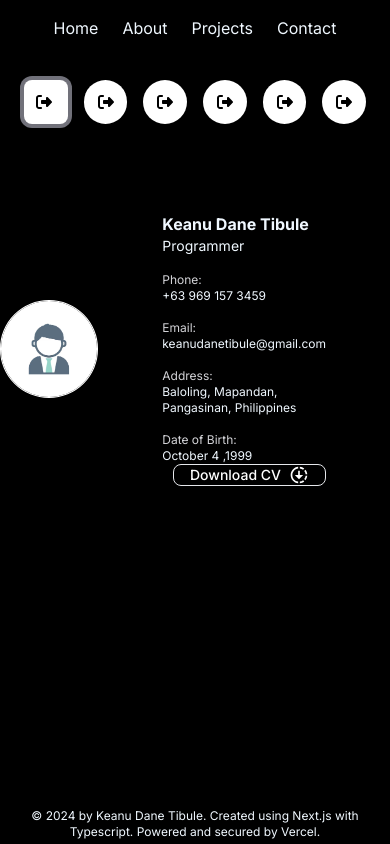
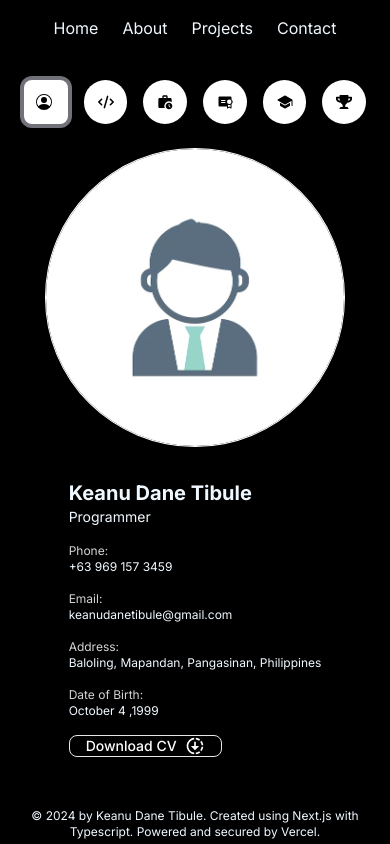
Before and after one commit to Keanu-Tibule/website-resume, a Next.js app: page /pages/about in a window 390 px wide. Built offline with nearby package versions, Linux system fonts and the light colour scheme.

Commit message:
AboutStack Creation - changed AboutSidebar icons - improved responsiveness of AboutCard - created AboutStack - installed devicons

```diff
--- a/package.json
+++ b/package.json
@@ -12,6 +12,7 @@
     "flowbite-react": "^0.9.0",
     "next": "14.2.3",
     "react": "^18",
+    "react-devicons": "^2.16.2",
     "react-dom": "^18"
   },
   "devDependencies": {
--- a/src/app/components/AboutCard.tsx
+++ b/src/app/components/AboutCard.tsx
@@ -12,12 +12,12 @@ const AboutCard = () => {
     }
   return (
     <>
-      <div className="flex flex-row items-center justify-center">
+      <div className="flex flex-col md:flex-row items-center justify-center">
         <div>
           <Image src={testPic} width={300} height={300} style={imageStyle} alt="Profile Picture" />
         </div>
-        <div className="flex flex-col p-8 m-8">
-          <h2 className="text-l md:text-2xl lg:text-4xl font-bold">
+        <div className="flex flex-col py-8 px-4 md:p-8 md:m-8">
+          <h2 className="text-xl md:text-3xl lg:text-5xl font-bold">
             Keanu Dane Tibule
           </h2>
           <h3 className="text-sm md:text-xl lg:text-2xl">Programmer</h3>
@@ -44,9 +44,9 @@ const AboutCard = () => {
           <h4 className="text-zinc-300 text-xs md:text-lg lg:text-xl mt-4">
             Date of Birth:
           </h4>
-          <div className="flow-root flex-row ">
-            <h4 className="text-xs md:text-lg lg:text-xl float-left">October 4 ,1999</h4>
-            <Button className="float-right hover:bg-zinc-900">
+          <div className="flow-root flex-col md:flex-row ">
+            <h4 className="text-xs md:text-lg lg:text-xl float-none md:float-left">October 4 ,1999</h4>
+            <Button className="float-none md:float-right hover:bg-zinc-900 mt-4 md:-mt-2">
                 Download CV
                 <MdDownloading className="ml-2 h-5 w-5"/>
             </Button>
--- a/src/app/components/AboutSidebar.tsx
+++ b/src/app/components/AboutSidebar.tsx
@@ -1,4 +1,10 @@
 import React from "react";
+import { BsPersonCircle } from "react-icons/bs";
+import { FaCode } from "react-icons/fa6";
+import { MdWorkHistory } from "react-icons/md";
+import { PiCertificateFill } from "react-icons/pi";
+import { IoSchool } from "react-icons/io5";
+import { FaTrophy } from "react-icons/fa";
 
 interface AboutSidebarProps {
   activeSection: string;
@@ -25,9 +31,7 @@ const AboutSidebar: React.FC<AboutSidebarProps> = ({
             transition-all duration-300 group-hover:justify-start
             group-hover:px-3`}
           >
-            <svg className="w-4 h-4" viewBox="0 0 512 512" fill="black">
-              <path d="M377.9 105.9L500.7 228.7c7.2 7.2 11.3 17.1 11.3 27.3s-4.1 20.1-11.3 27.3L377.9 406.1c-6.4 6.4-15 9.9-24 9.9c-18.7 0-33.9-15.2-33.9-33.9l0-62.1-128 0c-17.7 0-32-14.3-32-32l0-64c0-17.7 14.3-32 32-32l128 0 0-62.1c0-18.7 15.2-33.9 33.9-33.9c9 0 17.6 3.6 24 9.9zM160 96L96 96c-17.7 0-32 14.3-32 32l0 256c0 17.7 14.3 32 32 32l64 0c17.7 0 32 14.3 32 32s-14.3 32-32 32l-64 0c-53 0-96-43-96-96L0 128C0 75 43 32 96 32l64 0c17.7 0 32 14.3 32 32s-14.3 32-32 32z"></path>
-            </svg>
+            <BsPersonCircle color="black"/>
           </div>
 
           <div
@@ -51,9 +55,7 @@ const AboutSidebar: React.FC<AboutSidebarProps> = ({
             transition-all duration-300 group-hover:justify-start
             group-hover:px-3`}
           >
-            <svg className="w-4 h-4" viewBox="0 0 512 512" fill="black">
-              <path d="M377.9 105.9L500.7 228.7c7.2 7.2 11.3 17.1 11.3 27.3s-4.1 20.1-11.3 27.3L377.9 406.1c-6.4 6.4-15 9.9-24 9.9c-18.7 0-33.9-15.2-33.9-33.9l0-62.1-128 0c-17.7 0-32-14.3-32-32l0-64c0-17.7 14.3-32 32-32l128 0 0-62.1c0-18.7 15.2-33.9 33.9-33.9c9 0 17.6 3.6 24 9.9zM160 96L96 96c-17.7 0-32 14.3-32 32l0 256c0 17.7 14.3 32 32 32l64 0c17.7 0 32 14.3 32 32s-14.3 32-32 32l-64 0c-53 0-96-43-96-96L0 128C0 75 43 32 96 32l64 0c17.7 0 32 14.3 32 32s-14.3 32-32 32z"></path>
-            </svg>
+            <FaCode color="black"/>
           </div>
 
           <div
@@ -77,9 +79,7 @@ const AboutSidebar: React.FC<AboutSidebarProps> = ({
             transition-all duration-300 group-hover:justify-start
             group-hover:px-3`}
           >
-            <svg className="w-4 h-4" viewBox="0 0 512 512" fill="black">
-              <path d="M377.9 105.9L500.7 228.7c7.2 7.2 11.3 17.1 11.3 27.3s-4.1 20.1-11.3 27.3L377.9 406.1c-6.4 6.4-15 9.9-24 9.9c-18.7 0-33.9-15.2-33.9-33.9l0-62.1-128 0c-17.7 0-32-14.3-32-32l0-64c0-17.7 14.3-32 32-32l128 0 0-62.1c0-18.7 15.2-33.9 33.9-33.9c9 0 17.6 3.6 24 9.9zM160 96L96 96c-17.7 0-32 14.3-32 32l0 256c0 17.7 14.3 32 32 32l64 0c17.7 0 32 14.3 32 32s-14.3 32-32 32l-64 0c-53 0-96-43-96-96L0 128C0 75 43 32 96 32l64 0c17.7 0 32 14.3 32 32s-14.3 32-32 32z"></path>
-            </svg>
+            <MdWorkHistory color="black"/>
           </div>
 
           <div
@@ -103,9 +103,7 @@ const AboutSidebar: React.FC<AboutSidebarProps> = ({
             transition-all duration-300 group-hover:justify-start
             group-hover:px-3`}
           >
-            <svg className="w-4 h-4" viewBox="0 0 512 512" fill="black">
-              <path d="M377.9 105.9L500.7 228.7c7.2 7.2 11.3 17.1 11.3 27.3s-4.1 20.1-11.3 27.3L377.9 406.1c-6.4 6.4-15 9.9-24 9.9c-18.7 0-33.9-15.2-33.9-33.9l0-62.1-128 0c-17.7 0-32-14.3-32-32l0-64c0-17.7 14.3-32 32-32l128 0 0-62.1c0-18.7 15.2-33.9 33.9-33.9c9 0 17.6 3.6 24 9.9zM160 96L96 96c-17.7 0-32 14.3-32 32l0 256c0 17.7 14.3 32 32 32l64 0c17.7 0 32 14.3 32 32s-14.3 32-32 32l-64 0c-53 0-96-43-96-96L0 128C0 75 43 32 96 32l64 0c17.7 0 32 14.3 32 32s-14.3 32-32 32z"></path>
-            </svg>
+            <PiCertificateFill color="black"/>
           </div>
 
           <div
@@ -129,9 +127,7 @@ const AboutSidebar: React.FC<AboutSidebarProps> = ({
             transition-all duration-300 group-hover:justify-start
             group-hover:px-3`}
           >
-            <svg className="w-4 h-4" viewBox="0 0 512 512" fill="black">
-              <path d="M377.9 105.9L500.7 228.7c7.2 7.2 11.3 17.1 11.3 27.3s-4.1 20.1-11.3 27.3L377.9 406.1c-6.4 6.4-15 9.9-24 9.9c-18.7 0-33.9-15.2-33.9-33.9l0-62.1-128 0c-17.7 0-32-14.3-32-32l0-64c0-17.7 14.3-32 32-32l128 0 0-62.1c0-18.7 15.2-33.9 33.9-33.9c9 0 17.6 3.6 24 9.9zM160 96L96 96c-17.7 0-32 14.3-32 32l0 256c0 17.7 14.3 32 32 32l64 0c17.7 0 32 14.3 32 32s-14.3 32-32 32l-64 0c-53 0-96-43-96-96L0 128C0 75 43 32 96 32l64 0c17.7 0 32 14.3 32 32s-14.3 32-32 32z"></path>
-            </svg>
+            <IoSchool color="black"/>
           </div>
 
           <div
@@ -155,9 +151,7 @@ const AboutSidebar: React.FC<AboutSidebarProps> = ({
             transition-all duration-300 group-hover:justify-start
             group-hover:px-3`}
           >
-            <svg className="w-4 h-4" viewBox="0 0 512 512" fill="black">
-              <path d="M377.9 105.9L500.7 228.7c7.2 7.2 11.3 17.1 11.3 27.3s-4.1 20.1-11.3 27.3L377.9 406.1c-6.4 6.4-15 9.9-24 9.9c-18.7 0-33.9-15.2-33.9-33.9l0-62.1-128 0c-17.7 0-32-14.3-32-32l0-64c0-17.7 14.3-32 32-32l128 0 0-62.1c0-18.7 15.2-33.9 33.9-33.9c9 0 17.6 3.6 24 9.9zM160 96L96 96c-17.7 0-32 14.3-32 32l0 256c0 17.7 14.3 32 32 32l64 0c17.7 0 32 14.3 32 32s-14.3 32-32 32l-64 0c-53 0-96-43-96-96L0 128C0 75 43 32 96 32l64 0c17.7 0 32 14.3 32 32s-14.3 32-32 32z"></path>
-            </svg>
+            <FaTrophy color="black"/>
           </div>
 
           <div
--- a/src/app/components/AboutStack.tsx
+++ b/src/app/components/AboutStack.tsx
@@ -1,8 +1,70 @@
-import React from 'react'
+import React from "react";
+import MarkdownOriginal from "react-devicons/markdown/original";
+import Html5Original from "react-devicons/html5/original";
+import Css3Original from "react-devicons/css3/original";
+import TailwindcssPlain from "react-devicons/tailwindcss/original";
+import BootstrapOriginalWordmark from "react-devicons/bootstrap/original-wordmark";
+import JavascriptPlain from "react-devicons/javascript/plain";
+import TypescriptPlain from "react-devicons/typescript/plain";
+import PhpPlain from "react-devicons/php/plain";
+import ReactOriginalWordmark from "react-devicons/react/original-wordmark";
+import NextjsOriginal from "react-devicons/nextjs/original-wordmark";
+import NpmOriginalWordmark from "react-devicons/npm/original-wordmark";
+import JavaOriginalWordmark from "react-devicons/java/original-wordmark";
+import CsharpOriginal from "react-devicons/csharp/original";
+import CplusplusOriginal from "react-devicons/cplusplus/original";
+import DotnetcoreOriginal from "react-devicons/dotnetcore/original";
+import MicrosoftsqlserverPlainWordmark from "react-devicons/microsoftsqlserver/plain-wordmark";
+import PythonOriginalWordmark from "react-devicons/python/original-wordmark";
+import DartPlainWordmark from "react-devicons/dart/plain-wordmark";
+import FlutterOriginal from "react-devicons/flutter/original";
+import FirebasePlainWordmark from "react-devicons/firebase/plain-wordmark";
+import WordpressPlainWordmark from "react-devicons/wordpress/plain-wordmark";
+import AndroidstudioOriginal from "react-devicons/androidstudio/original";
+import UnrealengineOriginalWordmark from "react-devicons/unrealengine/original-wordmark";
+import UnityOriginal from "react-devicons/unity/plain-wordmark";
+import BlenderOriginal from "react-devicons/blender/original";
+import GitPlainWordmark from "react-devicons/git/plain-wordmark";
+import GithubOriginal from "react-devicons/github/original";
+import AzureOriginalWordmark from "react-devicons/azure/original-wordmark";
 
 const AboutStack = () => {
   return (
-    <div>AboutStack</div>
-  )
-}
+    <>
+      <div className="flex flex-col items-center justify-center">
+        {/* <h1 className="text-5xl font-bold">Languages & Frameworks</h1> */}
+        <div className="flex flex-wrap flex-row py-6 px-8 mx-14 items-center justify-center space-x-4 space-y-4">
+          <MarkdownOriginal color="#FFFFFF" size="8rem" />
+          <Html5Original size="8rem"/>
+          <Css3Original size="8rem"/>
+          <TailwindcssPlain size="8rem"/>
+          <BootstrapOriginalWordmark size="8rem"/>
+          <PhpPlain size="8rem"/>
+          <JavascriptPlain size="8rem"/>
+          <TypescriptPlain size="8rem"/>
+          <ReactOriginalWordmark size="8rem"/>
+          <NextjsOriginal color="white" size="8rem"/>
+          <NpmOriginalWordmark size="8rem"/>
+          <JavaOriginalWordmark size="8rem"/>
+          <CplusplusOriginal size="8rem"/>
+          <CsharpOriginal size="8rem"/>
+          <DotnetcoreOriginal size="8rem"/>
+          <MicrosoftsqlserverPlainWordmark color="#FFFFFF" size="8rem"/>
+          <PythonOriginalWordmark size="8rem"/>
+          <DartPlainWordmark size="8rem"/>
+          <FlutterOriginal size="8rem"/>
+          <FirebasePlainWordmark size="8rem"/>
+          <WordpressPlainWordmark color="#3179A1" size="8rem"/>
+          <AndroidstudioOriginal size="8rem"/>
+          <UnrealengineOriginalWordmark color="#FFFFFF" size="8rem"/>
+          <UnityOriginal color="white" size="8rem"/>
+          <BlenderOriginal size="8rem"/>
+          <GitPlainWordmark size="8rem"/>
+          <GithubOriginal color="white" size="8rem"/>
+          <AzureOriginalWordmark size="8rem"/>
+        </div>
+      </div>
+    </>
+  );
+};
 export default AboutStack;
```
Also changed, not shown: 1 other file (tests, documents, lock files or other folders).
